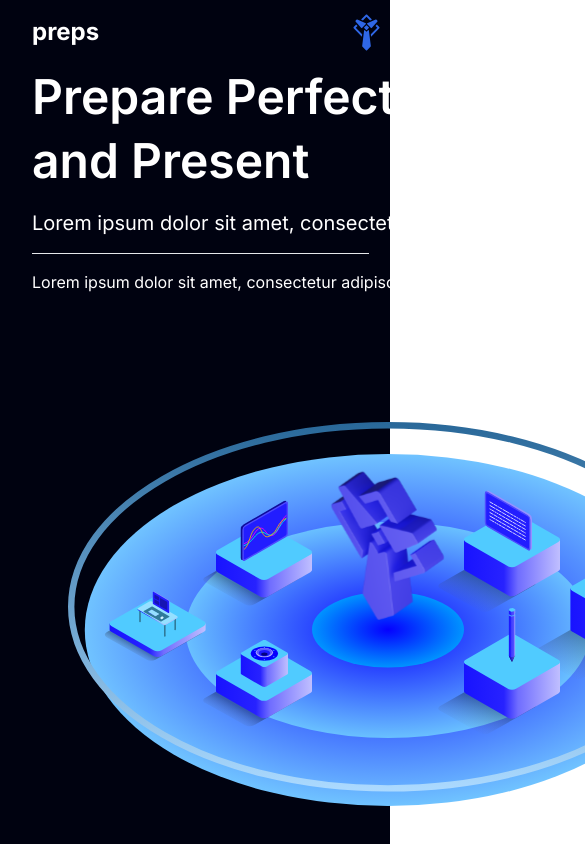
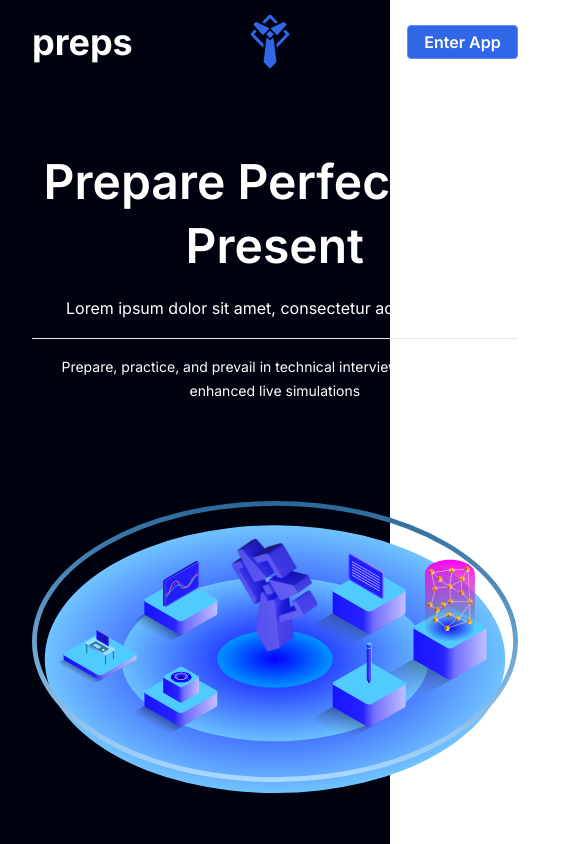
Before and after one commit to heojay0309/mockview_landing, a Next.js app: page / in a window 390 px wide. Shown: the top 844 px of the page, 585 px wide, since content can reach past the window. Built offline with nearby package versions, Linux system fonts and the light colour scheme.

Commit message:
overlay button color

```diff
--- a/src/app/layout.tsx
+++ b/src/app/layout.tsx
@@ -22,10 +22,10 @@ export default function RootLayout({
   return (
     <html lang="en">
       <body className={`${inter.className} `}>
-        <div className="relative z-10  justify-between flex flex-col bg-[#000210] ">
+        <div className="relative z-10 justify-between flex flex-col bg-[#000210] ">
           <div className="max-w-[1440px] mx-auto">
             <Navbar />
-            <div className="flex-1 ">{children}</div>
+            <div className="flex-1">{children}</div>
             <Footer />
           </div>
           <Toaster />
--- a/src/components/Contact.tsx
+++ b/src/components/Contact.tsx
@@ -21,7 +21,6 @@ const Contact = () => {
 
       // Handle the response from Formspree
       if (response.ok) {
-        // Form submission was successful, handle accordingly
         // You could clear the form or show a success message
         console.log('Form submitted successfully!');
       } else {
--- a/src/components/Fifth.tsx
+++ b/src/components/Fifth.tsx
@@ -39,9 +39,16 @@ const Fifth = () => {
         </h1>
         <Link
           href="https://www.beta.prepai.dev"
-          className=" bg-[#001AFF] gap-[10px] px-[32px] border border-[#5D8EFE] py-[8px] hover:bg-opacity-90 text-white rounded-[4px]"
+          className=" bg-[#2C588E] z-auto relative gap-[10px] px-[32px] border border-[#5D8EFE] items-center justify-center flex py-[8px] hover:bg-opacity-90 text-white rounded-[4px] "
         >
-          <span className="text-[16px] leading-[24px] font-[600]">
+          <div className="flex w-full items-center justify-center overflow-clip h-full absolute px-[32px] py-[8px]">
+            <div className="bg-[#00F0FF] bg-blend-overlay mix-blend-overlay blur-lg opacity-70 rounded-full h-[185px] w-[185px] circle-left overflow-clip"></div>
+            <div className="bg-[#0047FF] bg-blend-overlay mix-blend-overlay blur-lg opacity-70 rounded-full h-[185px] w-[185px] circle-right overflow-clip"></div>
+            <span className="text-[16px] leading-[24px] font-[600] hidden">
+              Enter App
+            </span>
+          </div>
+          <span className="text-[16px] leading-[24px] font-[600] z-auto">
             Enter App
           </span>
         </Link>
--- a/src/components/Fourth.tsx
+++ b/src/components/Fourth.tsx
@@ -49,7 +49,7 @@ const Fourth = () => {
       <div className="w-15/36 h-full">
         <div className="flex flex-col items-center justify-center gap-[64px] w-full h-full">
           <h1 className="font-[600] text-[32px] leading-[40px] max-w-[472px]">
-            Bespoke Interview Prep. For anyone. For anywhere.
+            Bespoke Interview Prep. For anyone. From anywhere.
           </h1>
           <div className="flex flex-col gap-[16px] w-full">
             {questions.map((question) => (
@@ -100,9 +100,10 @@ const Fourth = () => {
           alt={selectedQuestion.id}
           width={320}
           height={320}
+          priority
         />
         <div className="flex flex-col gap-[16px]">
-          <h1 className="font-[600] text-[24px] leading-[28px]">
+          <h1 className="font-[600] text-[32px] leading-[28px]">
             {selectedQuestion.question}
           </h1>
           <div className=" max-h-[204px] overflow-y-scroll">
--- a/src/components/Intro.tsx
+++ b/src/components/Intro.tsx
@@ -1,27 +1,36 @@
 import { VscFeedback } from 'react-icons/vsc';
 import Image from 'next/image';
+import Link from 'next/link';
 const Intro = () => {
   return (
     <main className="flex text-white md:flex-row flex-col justify-between items-center gap-[32px] h-[804px]">
-      <section className="w-full h-full flex items-center gap-[16px]">
-        <div className="flex flex-col gap-[16px]">
-          <h1 className="font-[600] text-[48px] leading-[64px] tracking-[4%] w-2/3">
+      {/* <main className="flex text-white md:flex-row flex-col justify-between items-start gap-[32px] main"> */}
+      <section className="w-full h-full flex flex-col items-start justify-center gap-[16px]">
+        <div className="flex flex-col gap-[16px] w-full">
+          <h1 className="font-[600] text-[48px] text-center md:text-start md:text-[48px] 2xl:text-[56px] leading-[64px] tracking-[4%] md:w-2/3">
             Prepare Perfect and Present
           </h1>
-          <div className="flex flex-col gap-[16px] mb-[96px]">
-            <h2 className="font-[400] text-[20px] leading-[28px]">
-              Lorem ipsum dolor sit amet, consectetur adipiscing elit. Ut et
-              massa mi.
+          <div className="flex flex-col gap-[16px] mb-[0px] md:mb-[96px]  text-center md:text-start">
+            <h2 className="font-[400] text-[16px] md:text-[20px] leading-[28px]">
+              Lorem ipsum dolor sit amet, consectetur adipiscing elit.
             </h2>
-            <div className="border-b w-1/2"></div>
-            <p className="font-[400] text-[16px] leading-[24px]">
-              Lorem ipsum dolor sit amet, consectetur adipiscing elit. Ut et
-              massa mi.
+            <div className="border-b w-full md:w-1/2"></div>
+            <p className="font-[400] text-[14px] md:text-[16px] leading-[24px]">
+              Prepare, practice, and prevail in technical interviews with our
+              AI-enhanced live simulations
             </p>
           </div>
         </div>
+        {/* <Link
+          href="https://www.beta.prepai.dev"
+          className=" bg-[#2F67E6] border border-[#5D8EFE] md:px-[32px] md:py-[8px] px-[16px] flex items-center justify-center py-[4px] hover:bg-opacity-90 text-white rounded-[4px] w-[25%]"
+        >
+          <span className="text-[16px] leading-[24px] font-[600] text-center self-center">
+            Enter App
+          </span>
+        </Link> */}
       </section>
-      <section className="w-full h-full flex items-center justify-center mb-[96px]">
+      <section className="w-full h-full flex items-start md:items-center justify-center">
         <Image
           src="/preps_hero.svg"
           alt="prepsAI"
--- a/src/components/Navbar.tsx
+++ b/src/components/Navbar.tsx
@@ -11,21 +11,17 @@ const Navbar = () => {
     // <nav className="transition-color duration-500 body-font w-full fixed md:px-[64px] md:py-[28px] px-[32px] py-[14px] bg-transparent">
     <nav className="w-full md:px-[64px] md:py-[28px] px-[32px] py-[14px]">
       <div className="flex items-center justify-between">
-        {/* <div className="px-[32px] py-[8px] hidden md:flex md:invisible rounded-[4px]">
-          <span>Enter App</span>
-        </div> */}
         <Link href="/" className="flex gap-[4px]">
-          <h1 className="text-white text-[24px] leading-[24px] font-[700]">
+          <h1 className="text-white text-[36px] leading-[24px] font-[700]">
             preps
           </h1>
         </Link>
         <Image
           alt={'preps'}
           src="/preps_icon_color.svg"
-          height={37.09}
-          width={27.17}
+          height={37.09 * 1.5}
+          width={27.17 * 1.5}
         />
-
         <Link
           href="https://www.beta.prepai.dev"
           className=" bg-[#2F67E6] border border-[#5D8EFE] md:px-[32px] md:py-[8px] px-[16px] py-[4px] hover:bg-opacity-90 text-white rounded-[4px]"
--- a/src/components/Second.tsx
+++ b/src/components/Second.tsx
@@ -1,17 +1,19 @@
 'use client';
 const Second = () => {
   return (
-    <main className="flex flex-col items-center text-white gap-[64px] main">
+    <main className="flex flex-col items-center text-white gap-[64px] main justify-center">
       <h1 className="font-[600] leading-[40px] text-[32px]">
-        Lorem ipsum dolor sit amet, consectetur
+        Practice Interview Skills
       </h1>
       <iframe
         src="https://drive.google.com/file/d/1EZK3yCLyCLwqYnqw7oOs-tBu2X8KPx8e/preview"
-        width={712}
-        height={400}
+        width={960}
+        height={540}
+        // width={480}
+        // height={270}
         allow="autoplay"
-        className="rounded-[8px]"
-      ></iframe>{' '}
+        className="rounded-[8px]  w-[480px] h-[270px] md:w-[720px] md:h-[405px] lg:w-[960px] lg:h-[540px]"
+      ></iframe>
       <p className="font-[400] text-[16px] leading-[20px]">
         Lorem ipsum dolor sit amet, consectetur adipiscing elit. Ut et massa mi.
       </p>
--- a/src/components/Sixth.tsx
+++ b/src/components/Sixth.tsx
@@ -90,7 +90,6 @@ const Sixth = () => {
     caret.style.left = `${offsetLeft}px`;
     caret.style.top = `${offsetTop}px`;
     caret.style.visibility = 'visible'; // Make the caret visible
-
     // Clean up by removing the dummy div from the DOM
     document.body.removeChild(div);
   };
@@ -165,7 +164,7 @@ const Sixth = () => {
 
   return (
     <div
-      className={`${source.className} w-full min-h-[436px] max-h-none gap-[32px] flex flex-col text-white py-[64px]`}
+      className={`${source.className} w-full min-h-[872px] justify-center max-h-none gap-[32px] flex flex-col text-white py-[64px]`}
     >
       <h1 className="font-[600] text-[48px] leading-[64px] tracking-[4%]">
         Contact Us
--- a/tailwind.config.ts
+++ b/tailwind.config.ts
@@ -37,6 +37,9 @@ const config: Config = {
           '0%, 100%': { opacity: '1' },
           '50%': { opacity: '0' },
         },
+        circle: {
+
+        }
       },
       letterSpacing: {
         DEFAULT: '-0.01em',
```
Also changed, not shown: src/app/globals.css (+92 -44 lines), src/components/Third.tsx (+13 -13 lines).
